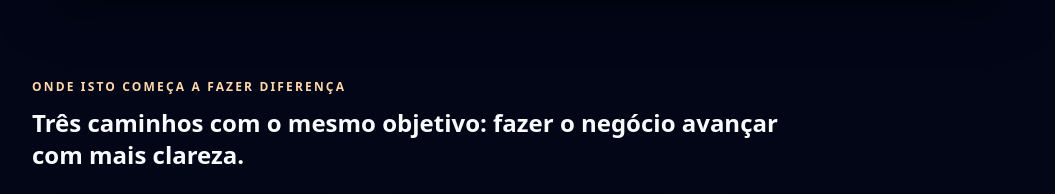
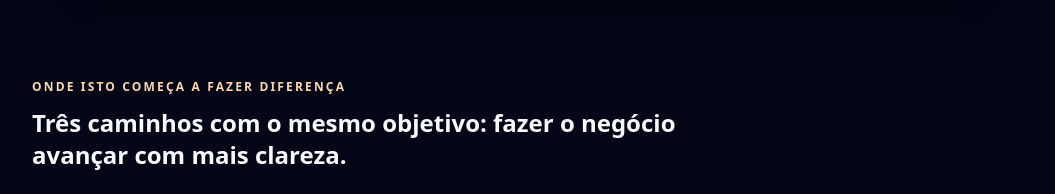
Before and after one commit to libertrendz/libertrendz-site, a Next.js app: page / in a window 1280 px wide. Shown: the part 1649-1843 px from the top of the page, without its empty margins (112-1167 px from the left). Built offline with nearby package versions, Linux system fonts and the light colour scheme; grey boxes are pictures that could not be loaded.

Commit message:
Update page.tsx

```diff
--- a/app/page.tsx
+++ b/app/page.tsx
@@ -178,7 +178,7 @@ export default function HomePage() {
   Onde isto começa a fazer diferença
 </p>
 
-<h2 className="text-2xl font-semibold text-slate-50">
+<h2 className="max-w-2xl text-2xl font-semibold text-slate-50">
   Três caminhos com o mesmo objetivo: fazer o negócio avançar com mais clareza.
 </h2>
           </div>
```
